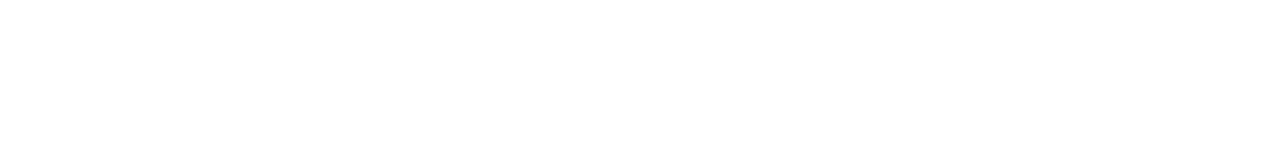
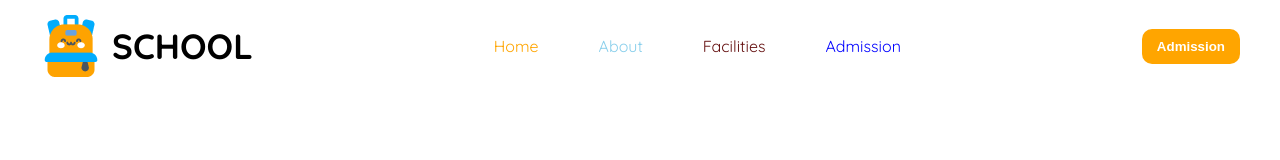
Before and after one commit to sakil1534/Kids-School, a plain HTML site: page index.html in a window 1280 px wide. Drawn offline with Linux system fonts and the light colour scheme.

Commit message:
secnd commit

```diff
--- a/index.html
+++ b/index.html
@@ -6,8 +6,32 @@
     <title>kids-school</title>
     <link rel="stylesheet" href="stlye/style.css">
     <link rel="shortcut icon" href="assets/logo.png" type="image/x-icon">
+    <link rel="stylesheet" href="https://cdnjs.cloudflare.com/ajax/libs/font-awesome/6.7.2/css/all.min.css" integrity="sha512-Evv84Mr4kqVGRNSgIGL/F/aIDqQb7xQ2vcrdIwxfjThSH8CSR7PBEakCr51Ck+w+/U6swU2Im1vVX0SVk9ABhg==" crossorigin="anonymous" referrerpolicy="no-referrer" />
 </head>
 <body>
+    <header>
+        <nav>
+            <div class="div-img">
+                <img src="assets/logo.png" alt="">
+                <h1>SCHOOL</h1>
+            </div>
+         <div class="navber">
+            <ul>
+                <li><a href="" class="home">Home</a></li>
+                <li><a href="" class="about">About</a></li>
+                <li><a href="" class="Facilities">Facilities</a></li>
+                <li><a href="" class="Admission">Admission</a></li>
+            </ul>
+        </div>
+            <button> Admission</button>
+     <div class="icon-menu">
+        <i class="fa-solid fa-bars"></i>
+     </div>
 
+
+        </nav>
+    </header>
+    <main></main>
+    <footer></footer>
 </body>
 </html>
--- a/stlye/style.css
+++ b/stlye/style.css
@@ -0,0 +1,82 @@
+@import url('https://fonts.googleapis.com/css2?family=Quicksand:wght@300..700&display=swap');
+header, main{
+    font-family: Quicksand;
+    width: 1200px;
+    margin: 0 auto;
+
+}
+
+*{
+    margin: 0;
+    padding: 0;
+}
+nav{
+    display: flex;
+    justify-content: space-between;
+    align-items: center;
+    margin-top: 15px;
+}
+.div-img  {
+    display: flex;
+   align-items: center;
+
+}
+.div-img h1{
+    padding-left: 10px;
+    font-size: 35px;
+}
+.home{
+    color: orange;
+}
+.about{
+    color: skyblue;
+}
+.Facilities{
+    color: #640f0f;
+}
+.Admission{
+    color: blue;
+}
+
+
+.navber, ul, button{
+display: flex;
+padding: 0 30px;
+align-items: center;
+
+}
+button{
+   background-color: orange;
+    padding: 10px 15px;
+    border: none;
+    border-radius: 10px;
+    color: white;
+    font-weight: bold;
+}
+
+ ul li{
+    list-style:none ;
+    padding: 0 30px;
+}
+a{
+    text-decoration: none;
+}
+.fa-solid{
+    display: none;
+}
+.icon-menu{
+    display: none;
+}
+@media screen and (max-width:576px) {
+    header {
+        max-width:100%;
+
+  }
+    .icon-menu{
+        display: block;
+        font-size: 25px;
+    }
+    .div-img h1, .navber ul, button{
+        display: none;
+    }
+}
```
